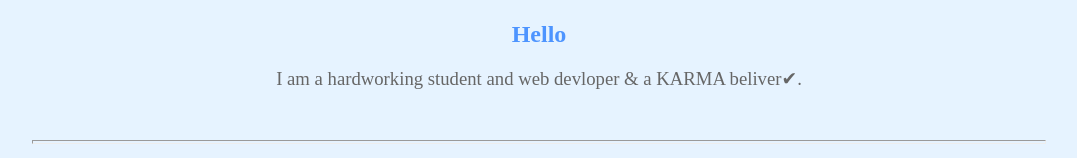
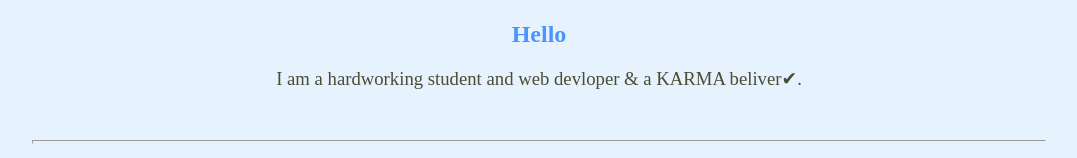
Before and after one commit to raman-vashisth/MYPROFILE, a plain HTML site: page index.html in a window 1280 px wide. Shown: the part 913-1071 px from the top of the page, without its empty margins (101-1178 px from the left). Drawn offline with Linux system fonts and the light colour scheme.

Commit message:
Update style.css

```diff
--- a/style.css
+++ b/style.css
@@ -51,7 +51,7 @@ h2 {
 }
 h3{
 
-  color:#666666;
+  color:#4c4c34;
   font-weight: lighter;
 
 
```
